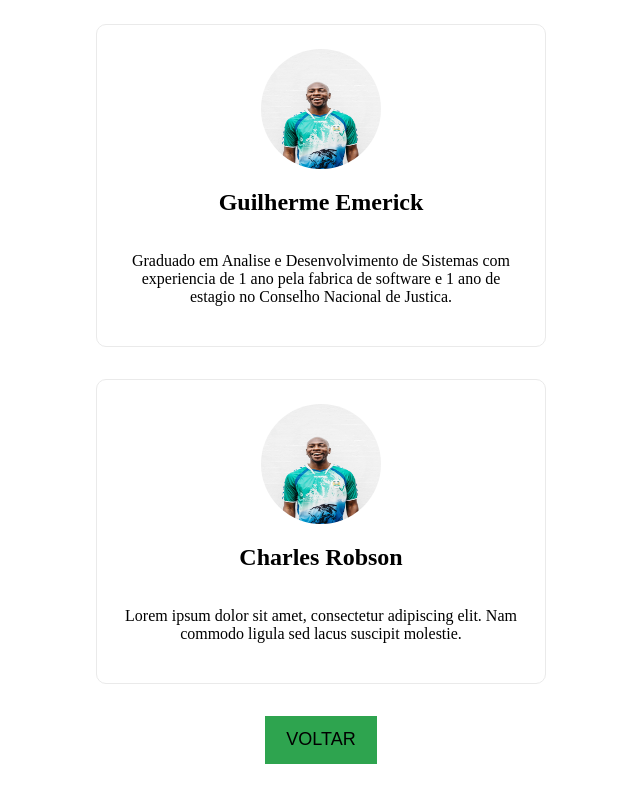
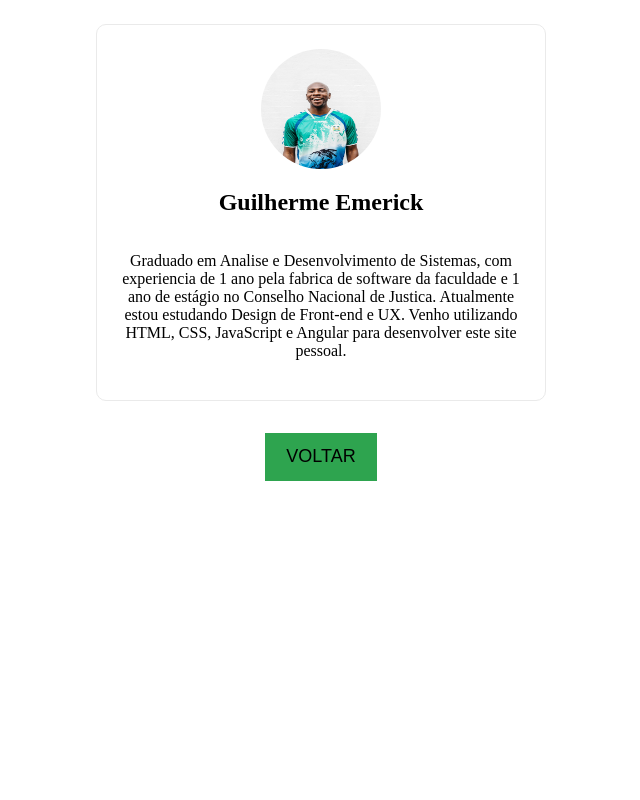
Before and after one commit to Emerick832/emerick-curriculum, a Next.js app: page /sobre in a window 1280 px wide. Shown: the whole page, without its empty margins (319-959 px from the left). Built offline with nearby package versions, Linux system fonts and the light colour scheme.

Commit message:
Update sobre.js
Atualização do sobre.

```diff
--- a/pages/sobre.js
+++ b/pages/sobre.js
@@ -12,24 +12,10 @@ export default function Sobre() {
           ></img>
           <h2 className="nome">Guilherme Emerick</h2>
           <p className="descricao">
-            Graduado em Analise e Desenvolvimento de Sistemas com experiencia de
-            1 ano pela fabrica de software e 1 ano de estagio no Conselho
-            Nacional de Justica.
-          </p>
-        </div>
-      </div>
-
-      <div className="container">
-        <div className="quem__somos">
-          <img
-            className="quem__somos-imagem"
-            src="/example-people.jpg"
-            alt="Charles Foto"
-          ></img>
-          <h2 className="nome">Charles Robson</h2>
-          <p className="descricao">
-            Lorem ipsum dolor sit amet, consectetur adipiscing elit. Nam commodo
-            ligula sed lacus suscipit molestie.
+            Graduado em Analise e Desenvolvimento de Sistemas, com experiencia de
+            1 ano pela fabrica de software da faculdade e 1 ano de estágio no Conselho
+            Nacional de Justica. Atualmente estou estudando Design de Front-end e UX.
+            Venho utilizando HTML, CSS, JavaScript e Angular para desenvolver este site pessoal.
           </p>
         </div>
       </div>
```
